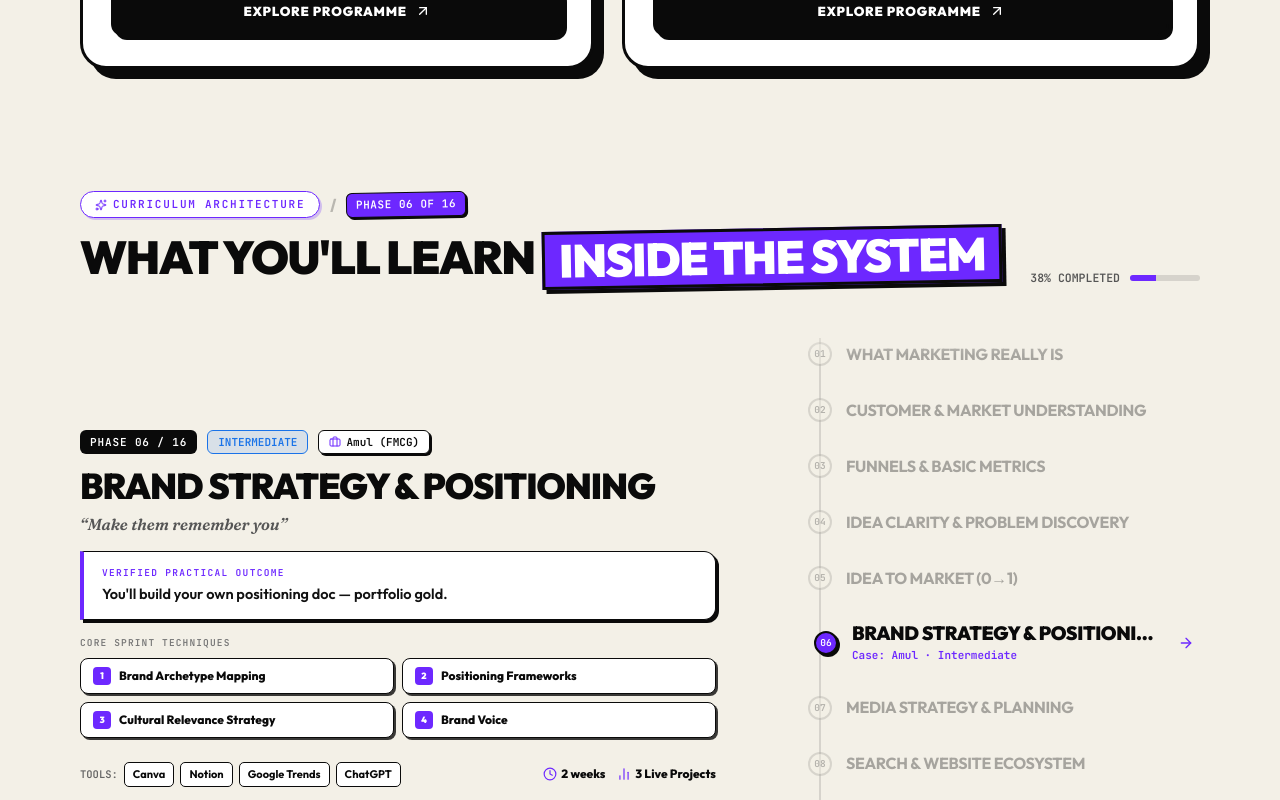
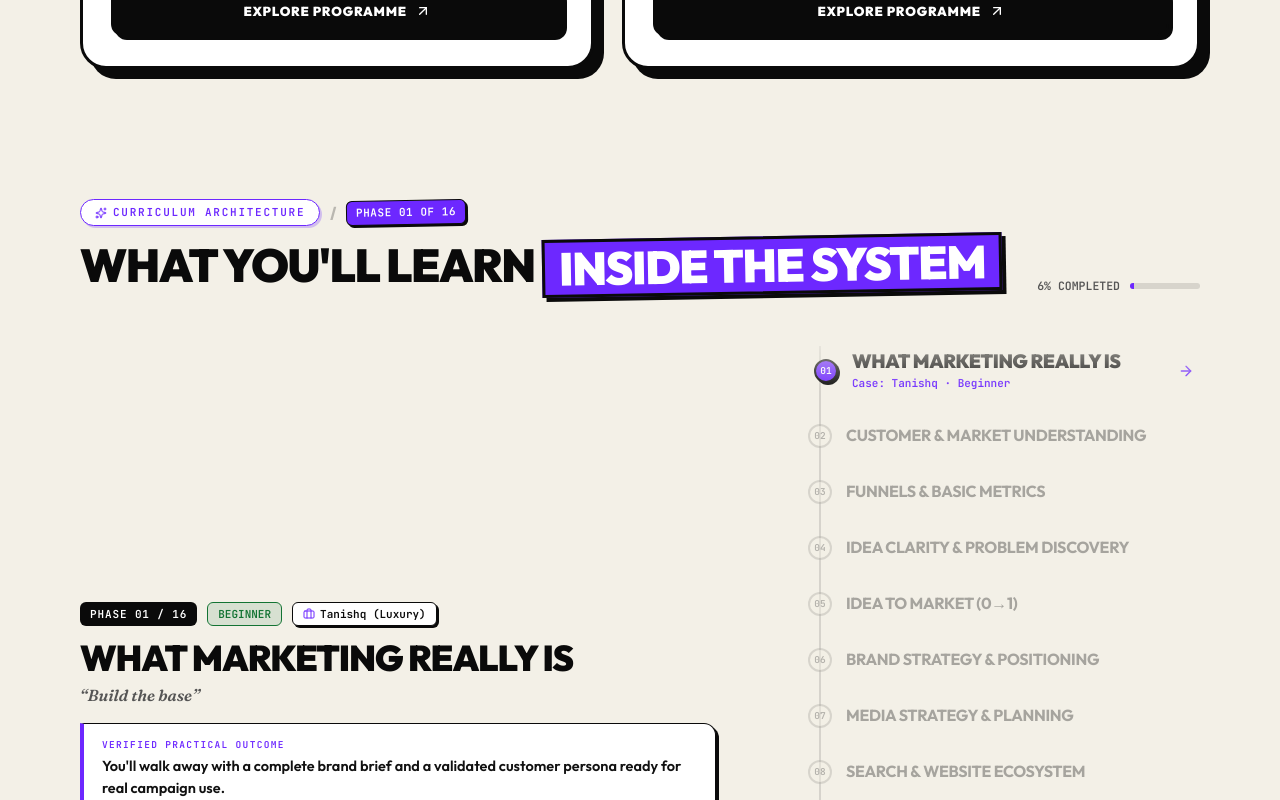
Before and after one commit to manoj-varma-p/Another-Treqo, a Next.js app: page / in a window 1280 px wide. Shown: the part 3160-3960 px from the top of the page. Built offline with nearby package versions, Linux system fonts and the light colour scheme.

Commit message:
refactor: remove fixed sticky scroll hijacking from Curriculum and enable natural interactive exploration

```diff
--- a/components/Curriculm.jsx
+++ b/components/Curriculm.jsx
@@ -253,28 +253,10 @@ export default function JourneyAndInterview() {
   const [activeIdx, setActiveIdx] = useState(0);
   const [candidateMode, setCandidateMode] = useState('treqo');
 
-  const scrollTrackRef = useRef(null);
   const rightListRef = useRef(null);
   const titleRefs = useRef([]);
-  const isClickScrolling = useRef(false);
-  const clickTimeout = useRef(null);
 
-  // Framer Motion scroll tracking
-  const { scrollYProgress } = useScroll({
-    target: scrollTrackRef,
-    offset: ["start start", "end end"]
-  });
-
-  useMotionValueEvent(scrollYProgress, "change", (latest) => {
-    if (isClickScrolling.current) return;
-    const rawIdx = Math.floor(latest * TERM_DATA.length);
-    const newIdx = Math.min(TERM_DATA.length - 1, Math.max(0, rawIdx));
-    if (newIdx !== activeIdx) {
-      setActiveIdx(newIdx);
-    }
-  });
-
-  // Smooth scroll sync for the right titles list
+  // Smooth scroll sync for the right titles list when clicking
   useEffect(() => {
     const activeEl = titleRefs.current[activeIdx];
     if (activeEl && rightListRef.current) {
@@ -287,29 +269,9 @@ export default function JourneyAndInterview() {
     }
   }, [activeIdx]);
 
-  const handleTitleClick = useCallback((idx) => {
+  const handleTitleClick = (idx) => {
     setActiveIdx(idx);
-    isClickScrolling.current = true;
-    if (clickTimeout.current) clearTimeout(clickTimeout.current);
-
-    if (scrollTrackRef.current) {
-      const track = scrollTrackRef.current;
-      const rect = track.getBoundingClientRect();
-      const scrollTop = window.scrollY || document.documentElement.scrollTop;
-      const trackTop = rect.top + scrollTop;
-      const trackHeight = track.offsetHeight - window.innerHeight;
-      const targetScroll = trackTop + (idx / TERM_DATA.length) * trackHeight + 20;
-
-      window.scrollTo({
-        top: targetScroll,
-        behavior: 'smooth'
-      });
-    }
-
-    clickTimeout.current = setTimeout(() => {
-      isClickScrolling.current = false;
-    }, 700);
-  }, []);
+  };
 
   const currentTerm = TERM_DATA[activeIdx] || TERM_DATA[0];
 
@@ -324,32 +286,18 @@ export default function JourneyAndInterview() {
       }}
     >
       {/* ══════════════════════════════════════════════════════════════
-          PART 1: UNBOXED SCROLL-DRIVEN 16-TERM CURRICULUM
+          PART 1: UNBOXED 16-TERM CURRICULUM EXPLORER
           Left: Pure, High-Readability Editorial Layout (No Enclosing Box)
           Right: Sleek Interactive Timeline Rail (No Boxes)
       ══════════════════════════════════════════════════════════════ */}
       <div
-        ref={scrollTrackRef}
         style={{
-          height: '420vh',
-          position: 'relative',
+          padding: '70px 80px 40px',
+          maxWidth: '1540px',
+          margin: '0 auto',
+          boxSizing: 'border-box',
         }}
       >
-        <div
-          style={{
-            position: 'sticky',
-            top: 0,
-            height: '100vh',
-            display: 'flex',
-            flexDirection: 'column',
-            justifyContent: 'center',
-            padding: '65px 80px 24px',
-            maxWidth: '1540px',
-            margin: '0 auto',
-            boxSizing: 'border-box',
-            overflow: 'hidden',
-          }}
-        >
           {/* Section Header Bar with Big Title */}
           <div style={{ marginBottom: '22px' }}>
             <div style={{ display: 'flex', alignItems: 'center', gap: 10, marginBottom: '10px' }}>
@@ -448,8 +396,8 @@ export default function JourneyAndInterview() {
               display: 'grid',
               gridTemplateColumns: 'minmax(0, 1.35fr) minmax(0, 0.85fr)',
               gap: 'clamp(32px, 5vw, 70px)',
-              height: 'calc(100vh - 200px)',
-              maxHeight: '640px',
+              minHeight: '520px',
+              maxHeight: '560px',
               alignItems: 'center',
             }}
             className="curriculum-main-grid"
@@ -858,7 +806,6 @@ export default function JourneyAndInterview() {
             </div>
           </div>
         </div>
-      </div>
 
       {/* ══════════════════════════════════════════════════════════════
           PART 2: THE INTERVIEW SHOWDOWN (GENERIC VS TREQO GRADUATE)
```
